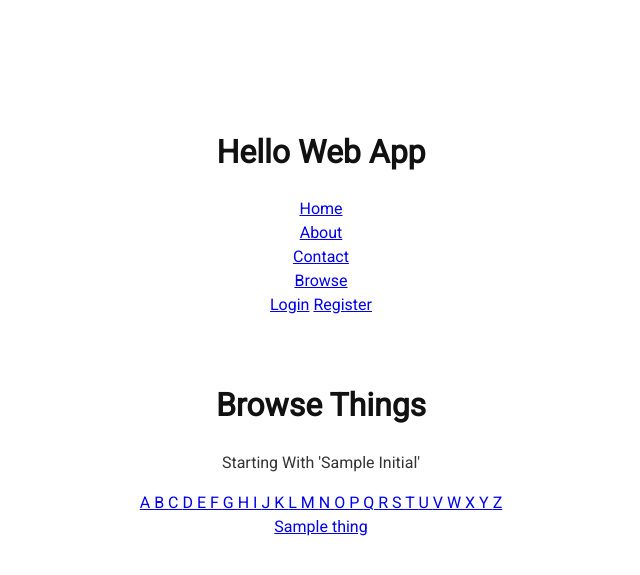
After one commit to tyj144/wall-of-things, a Django app: template collection/templates/search/search.html in a window 1280 px wide. The commit adds this page. Shown: the top 575 px of the page, without its empty margins (319-959 px from the left). Run offline with Django 3.2, Linux system fonts and the light colour scheme; the template is opened without the code that fills it: most values are stand-ins (such as "Sample title", 1, 10 or a date in 2020).

Commit message:
Setting up browse pages

```diff
--- a/collection/templates/base.html
+++ b/collection/templates/base.html
@@ -23,6 +23,9 @@
                     <li>
                         <a href="{% url 'contact' %}">Contact</a>
                     </li>
+                    <li>
+                        <a href="{% url 'browse' %}">Browse</a>
+                    </li>
                     {% if user.is_authenticated %}
                         <li>
                             <a href="{% url 'auth_logout' %}">Logout</a>
--- /dev/null
+++ b/collection/templates/search/search.html
@@ -0,0 +1,30 @@
+{% extends 'base.html' %}
+{% block title %}
+    Browse - {{ block.super }}
+{% endblock title %}
+
+{% block content %}
+    <h1>Browse Things</h1>
+    <p>{% if initial %}Starting With '{{ initial|title }}'{% endif %}</p>
+
+    <!-- show all letters at the top --!>
+    {% for letter in 'abcdefghijklmnopqrstuvwxyz' %}
+    <a href="{% url 'browse_by_name' initial=letter %}">
+        {{ letter|upper }}
+    </a>
+    {% endfor %}
+
+    {% for thing in things %}
+    <ul>
+        <li>
+            <a href="{% url 'thing_detail' slug=thing.slug %}">{{ thing.name }}</a>
+        </li>
+    </ul>
+    {% empty %}
+    {% if initial %}
+        <p>Sorry, there were no posts starting with '{{ initial|title }}'.</p>
+    {% else %}
+        <p>Sorry, no results.</p>i
+    {% endif %}
+    {% endfor %}
+{% endblock content %}
```
Also changed, not shown: collection/views.py (+13 -0 lines), 1 other file.
